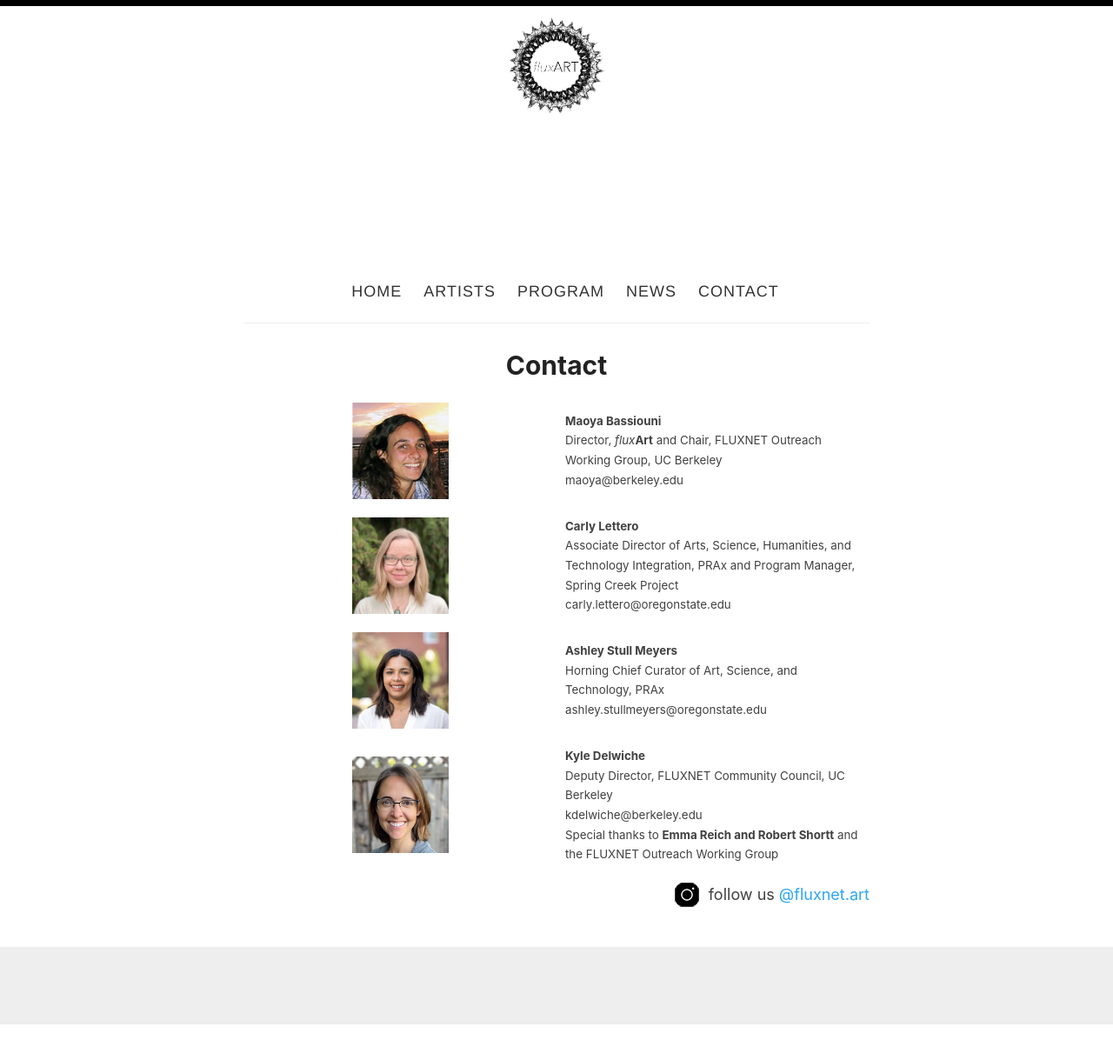
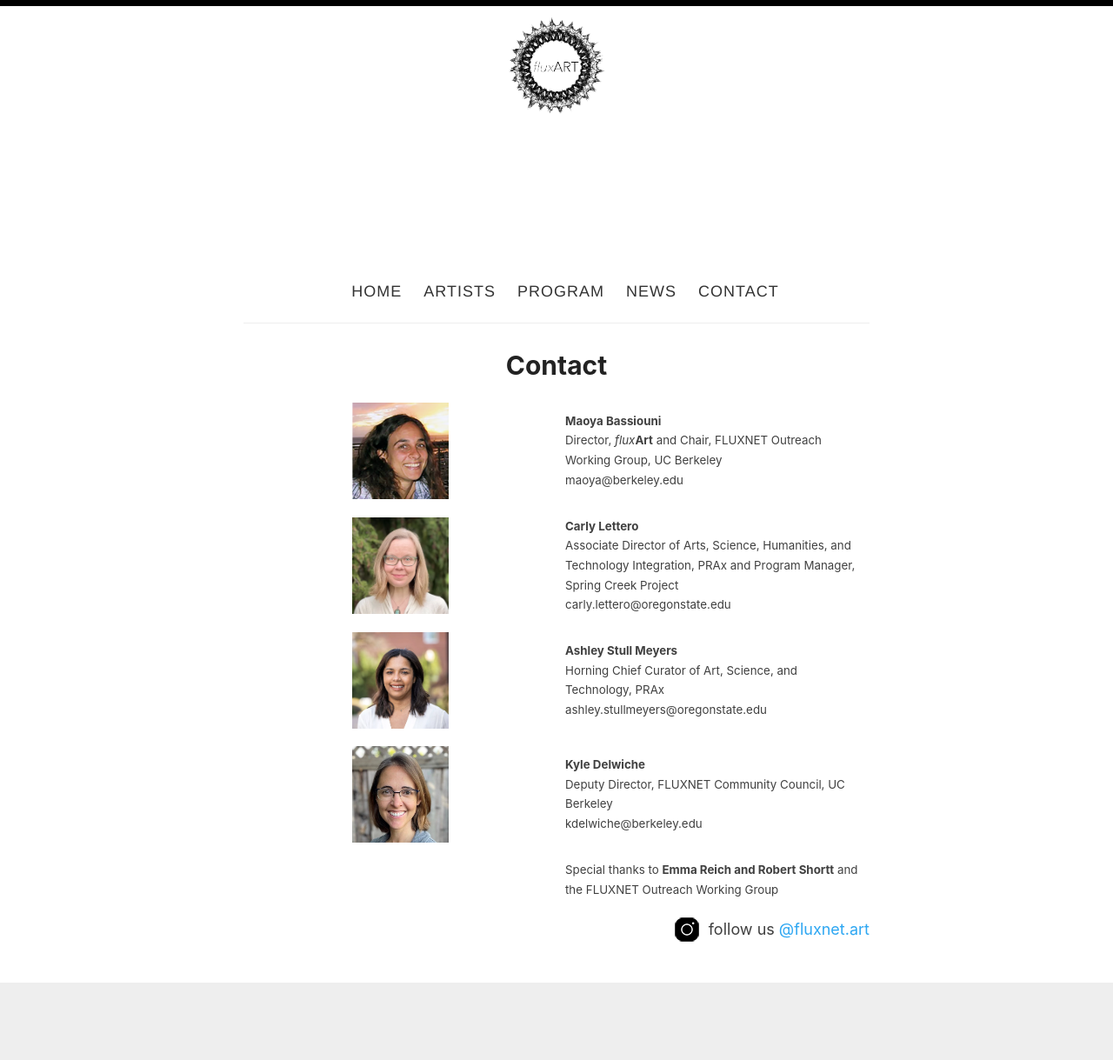
Before and after one commit to fluxnetart/fluxnetart.github.io, a Jekyll site: the page built from _pages/contact.md, in a window 1280 px wide. Shown: the whole page at 87% size. Built offline with Jekyll 4.4.1, drawn with Linux system fonts in a browser that asks for light colours; before the commit the page ends 1178 px from its top, so only the background shows below that.

Commit message:
Update contact.md

```diff
--- a/_pages/contact.md
+++ b/_pages/contact.md
@@ -85,7 +85,16 @@ img {
     <figcaption><b>Kyle Delwiche</b><br>
                  Deputy Director, FLUXNET Community Council, UC Berkeley<br>
                  kdelwiche@berkeley.edu<br></figcaption>
-     <figcaption>Special thanks to <b>Emma Reich and Robert Shortt</b> and the FLUXNET Outreach Working Group</figcaption>
+  </div>
+</div>
+
+<div class="row">
+  <div class="column">
+  <figure>
+    </figure>
+  </div>
+  <div class="column">
+    <figcaption>Special thanks to <b>Emma Reich and Robert Shortt</b> and the FLUXNET Outreach Working Group</figcaption>
   </div>
 </div>
 
```
